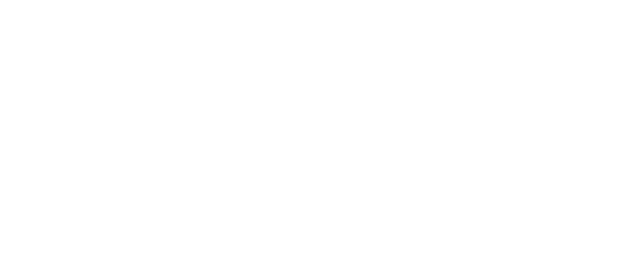
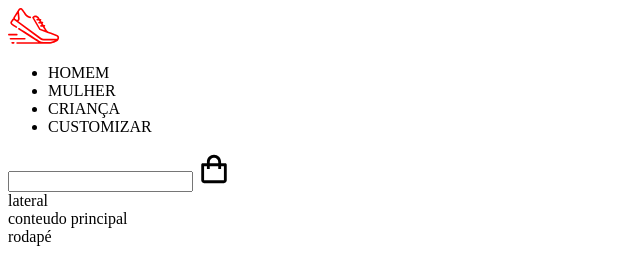
Before and after one commit to GusBordoni/rocket-shoes, a plain HTML site: page index.html in a window 1280 px wide. Shown: the whole page, without its empty margins (0-640 px from the left). Drawn offline with Linux system fonts and the light colour scheme.

```diff
--- a/index.html
+++ b/index.html
@@ -5,10 +5,35 @@
     <meta http-equiv="X-UA-Compatible" content="IE=edge">
     <meta name="viewport" content="width=device-width, initial-scale=1.0">
     <title>RocketShoes</title>
+    <link rel="shortcut icon" href="assets/favicon.ico" type="image/x-icon">
     <link rel="stylesheet" href="style.css">
     <link rel="stylesheet" href="responsive.css">
+    <style>
+        @import url('https://fonts.googleapis.com/css2?family=Roboto:wght@400;700&display=swap');
+    </style>
 </head>
 <body>
-
+    <header>
+        <nav>
+            <img src="assets/logo.svg" alt="">
+            <ul>
+                <li>HOMEM</li>
+                <li>MULHER</li>
+                <li>CRIANÇA</li>
+                <li>CUSTOMIZAR</li>
+            </ul>
+            <input type="search">
+            <img src="assets/icon-bag.svg" alt="">
+        </nav>
+    </header>
+    <aside>
+        lateral
+    </aside>
+    <main>
+        conteudo principal
+    </main>
+    <footer>
+        rodapé
+    </footer>
 </body>
 </html>
```
Also changed, not shown: assets/favicon.ico (added), assets/icon-arrow.svg (added), assets/icon-bag.svg (added), assets/icon-search.svg (added), assets/img-video.png (added), assets/logo.svg (added), assets/tenis-1-ampliado.png (added), assets/tenis-1-galeria.png (added), assets/tenis-2-galeria.png (added), assets/tenis-3-galeria.png (added), 1 other file.
